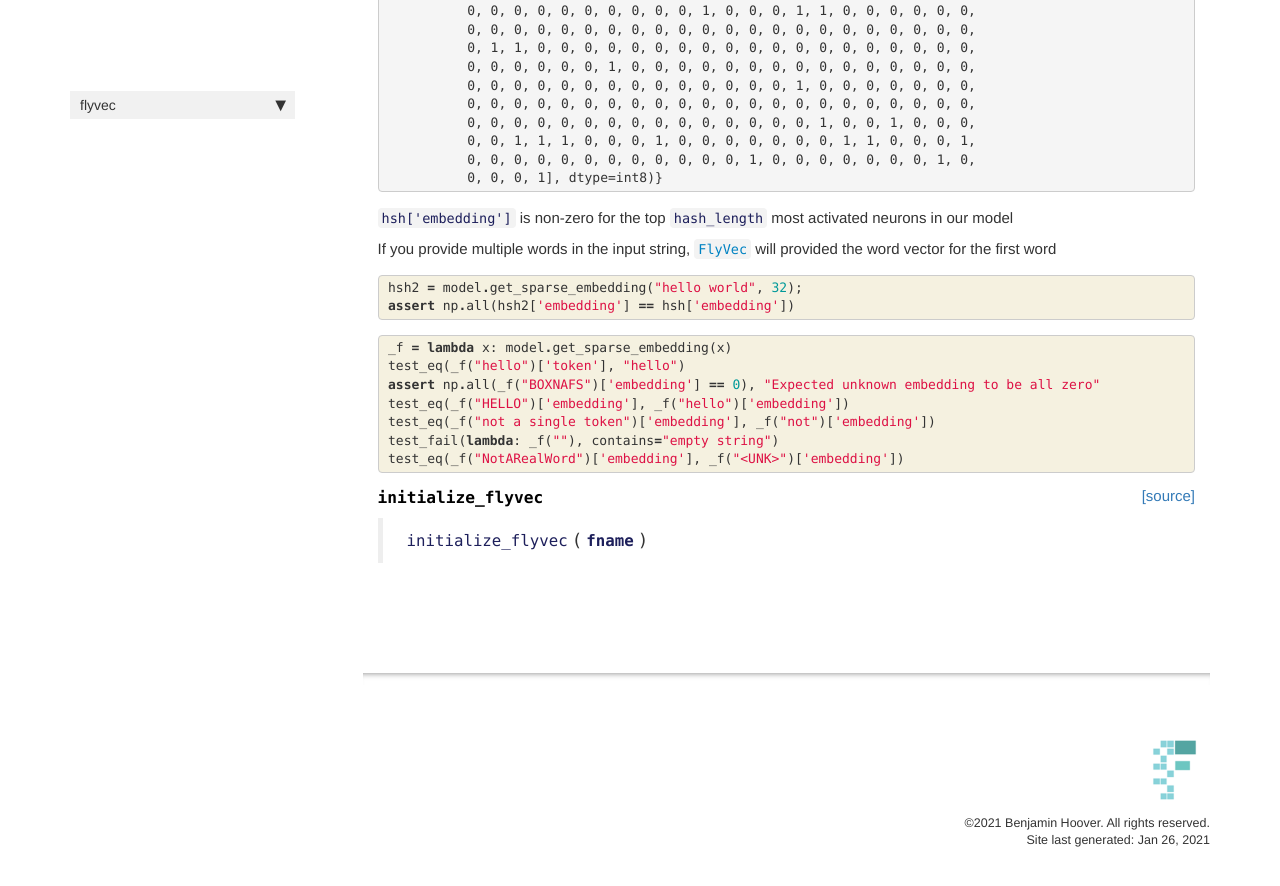
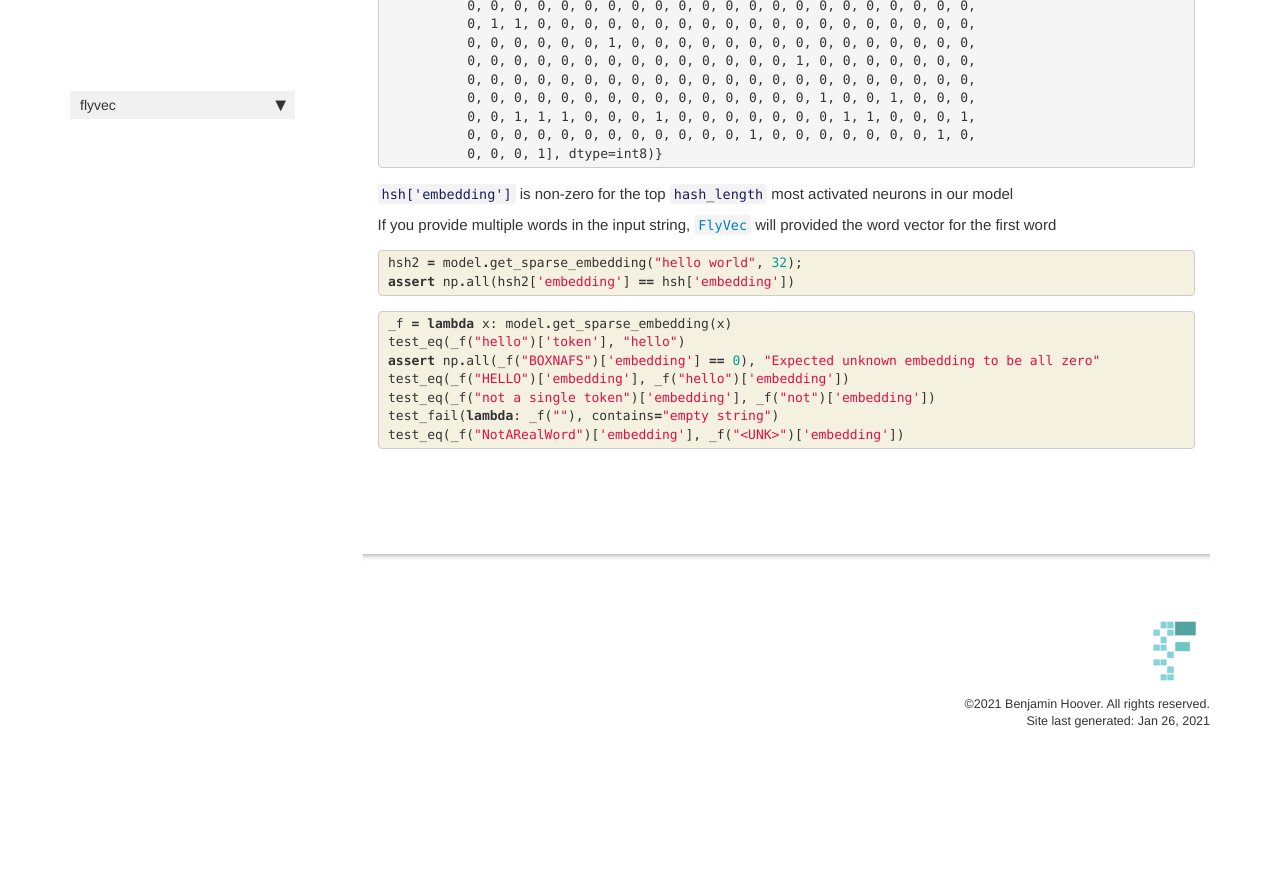
Before and after one commit to bhoov/flyvec, a Jekyll site: the page built from docs/core.html, in a window 1280 px wide and 900 px high, scrolled down 1321 px. Shown: the top 886 px of the window. Built offline with Jekyll 4.4.1, drawn with Linux system fonts in a browser that asks for light colours; nearby versions of some CDN libraries; comment, search, counter and statistics services are not loaded; after the commit the page ends 2102 px from its top, so only the background shows below that.

Commit message:
Fix init import

```diff
--- a/docs/core.html
+++ b/docs/core.html
@@ -53,7 +53,7 @@ nb_path: "nbs/00_core.ipynb"
 
 
 <div class="output_markdown rendered_html output_subarea ">
-<h4 id="softmax" class="doc_header"><code>softmax</code><a href="https://github.com/bhoov/flyvec/tree/master/flyvec/core.py#L18" class="source_link" style="float:right">[source]</a></h4><blockquote><p><code>softmax</code>(<strong><code>x</code></strong>:<code>array</code>, <strong><code>beta</code></strong>=<em><code>1.0</code></em>)</p>
+<h4 id="softmax" class="doc_header"><code>softmax</code><a href="https://github.com/bhoov/flyvec/tree/master/flyvec/core.py#L17" class="source_link" style="float:right">[source]</a></h4><blockquote><p><code>softmax</code>(<strong><code>x</code></strong>:<code>array</code>, <strong><code>beta</code></strong>=<em><code>1.0</code></em>)</p>
 </blockquote>
 <p>Take the softmax of 1-D vector <code>x</code> according to inverse temperature <code>beta</code>. Returns a vector of the same length as x</p>
 
@@ -85,7 +85,7 @@ nb_path: "nbs/00_core.ipynb"
 
 
 <div class="output_markdown rendered_html output_subarea ">
-<h4 id="normalize_synapses" class="doc_header"><code>normalize_synapses</code><a href="https://github.com/bhoov/flyvec/tree/master/flyvec/core.py#L24" class="source_link" style="float:right">[source]</a></h4><blockquote><p><code>normalize_synapses</code>(<strong><code>syn</code></strong>:<code>array</code>, <strong><code>prec</code></strong>=<em><code>1e-32</code></em>, <strong><code>p</code></strong>=<em><code>2</code></em>)</p>
+<h4 id="normalize_synapses" class="doc_header"><code>normalize_synapses</code><a href="https://github.com/bhoov/flyvec/tree/master/flyvec/core.py#L23" class="source_link" style="float:right">[source]</a></h4><blockquote><p><code>normalize_synapses</code>(<strong><code>syn</code></strong>:<code>array</code>, <strong><code>prec</code></strong>=<em><code>1e-32</code></em>, <strong><code>p</code></strong>=<em><code>2</code></em>)</p>
 </blockquote>
 <p>Normalize the synapses</p>
 <p>Args:
@@ -123,7 +123,7 @@ nb_path: "nbs/00_core.ipynb"
 
 
 <div class="output_markdown rendered_html output_subarea ">
-<h2 id="FlyVec" class="doc_header"><code>class</code> <code>FlyVec</code><a href="https://github.com/bhoov/flyvec/tree/master/flyvec/core.py#L40" class="source_link" style="float:right">[source]</a></h2><blockquote><p><code>FlyVec</code>(<strong><code>synapse_file</code></strong>:<code>Union</code>[<code>Path</code>, <code>str</code>], <strong><code>tokenizer_file</code></strong>:<code>Union</code>[<code>Path</code>, <code>str</code>], <strong><code>stopword_file</code></strong>:<code>Union</code>[<code>Path</code>, <code>str</code>, <code>NoneType</code>]=<em><code>None</code></em>, <strong><code>phrases_file</code></strong>:<code>Union</code>[<code>Path</code>, <code>str</code>, <code>NoneType</code>]=<em><code>None</code></em>, <strong><code>normalize_synapses</code></strong>:<code>bool</code>=<em><code>True</code></em>)</p>
+<h2 id="FlyVec" class="doc_header"><code>class</code> <code>FlyVec</code><a href="https://github.com/bhoov/flyvec/tree/master/flyvec/core.py#L39" class="source_link" style="float:right">[source]</a></h2><blockquote><p><code>FlyVec</code>(<strong><code>synapse_file</code></strong>:<code>Union</code>[<code>Path</code>, <code>str</code>], <strong><code>tokenizer_file</code></strong>:<code>Union</code>[<code>Path</code>, <code>str</code>], <strong><code>stopword_file</code></strong>:<code>Union</code>[<code>Path</code>, <code>str</code>, <code>NoneType</code>]=<em><code>None</code></em>, <strong><code>phrases_file</code></strong>:<code>Union</code>[<code>Path</code>, <code>str</code>, <code>NoneType</code>]=<em><code>None</code></em>, <strong><code>normalize_synapses</code></strong>:<code>bool</code>=<em><code>True</code></em>)</p>
 </blockquote>
 <p>A class wrapper around a tokenizer, stop words, and synapse weights for hashing words</p>
 
@@ -270,35 +270,4 @@ Loading synapses...
 </div>
     {% endraw %}
 
-    {% raw %}
-
-<div class="cell border-box-sizing code_cell rendered">
-
-<div class="output_wrapper">
-<div class="output">
-
-<div class="output_area">
-
-
-<div class="output_markdown rendered_html output_subarea ">
-<h4 id="initialize_flyvec" class="doc_header"><code>initialize_flyvec</code><a href="https://github.com/bhoov/flyvec/tree/master/flyvec/core.py#L179" class="source_link" style="float:right">[source]</a></h4><blockquote><p><code>initialize_flyvec</code>(<strong><code>fname</code></strong>)</p>
-</blockquote>
-
 </div>
-
-</div>
-
-</div>
-</div>
-
-</div>
-    {% endraw %}
-
-    {% raw %}
-
-<div class="cell border-box-sizing code_cell rendered">
-
-</div>
-    {% endraw %}
-
-</div>
--- a/flyvec/__init__.py
+++ b/flyvec/__init__.py
@@ -1,5 +1,5 @@
-__version__ = "0.0.3"
-from .core import FlyVec, initialize_flyvec
+__version__ = "0.0.4"
+from .core import FlyVec
 from .tokenizer import GensimTokenizer
 
-__all__ = ["FlyVec", "initialize_flyvec", "GensimTokenizer"]
+__all__ = ["FlyVec", "GensimTokenizer"]
--- a/flyvec/_nbdev.py
+++ b/flyvec/_nbdev.py
@@ -5,7 +5,6 @@ __all__ = ["index", "modules", "custom_doc_links", "git_url"]
 index = {"softmax": "00_core.ipynb",
          "normalize_synapses": "00_core.ipynb",
          "FlyVec": "00_core.ipynb",
-         "initialize_flyvec": "00_core.ipynb",
          "line2sentences": "01_Tokenizer.ipynb",
          "spattern": "01_Tokenizer.ipynb",
          "strip_punc_unicode": "01_Tokenizer.ipynb",
```
Also changed, not shown: docs/index.html (+5 -2 lines), flyvec/core.py (+1 -7 lines), README.md, 3 other files.
